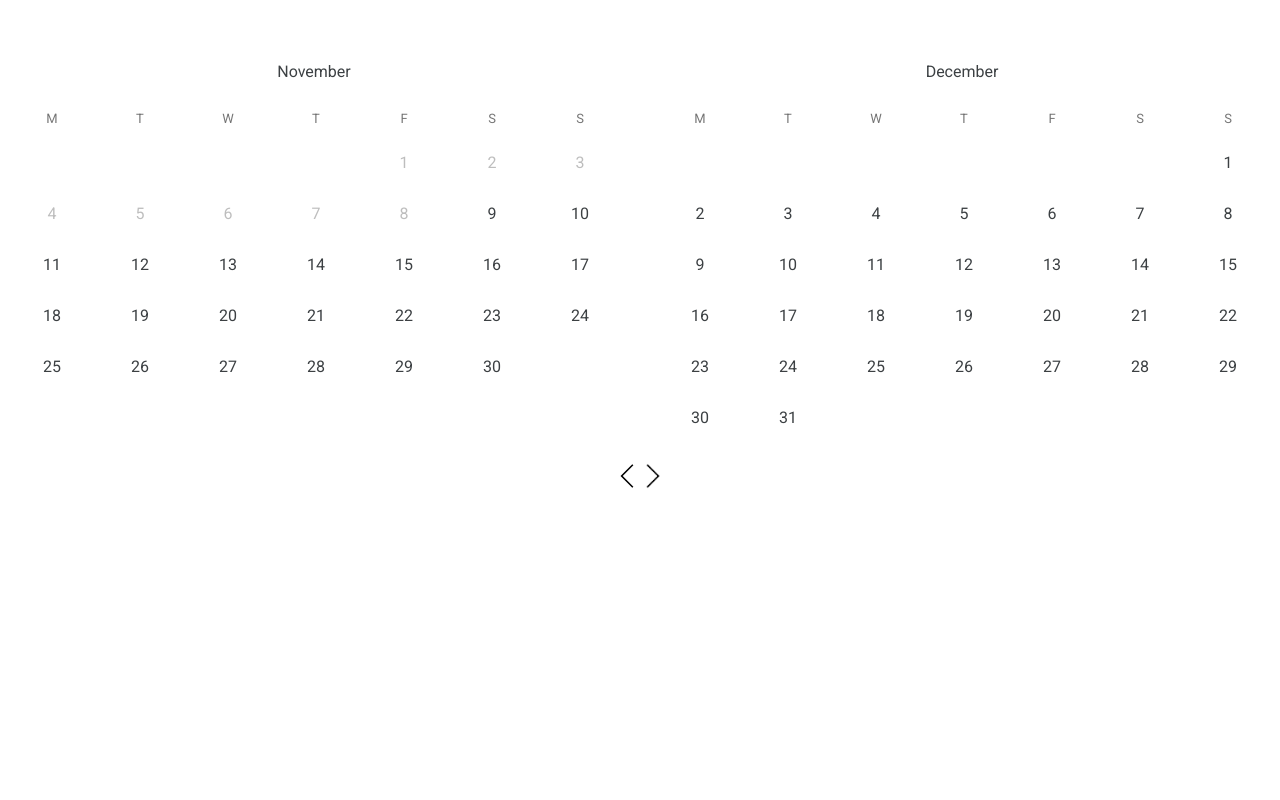
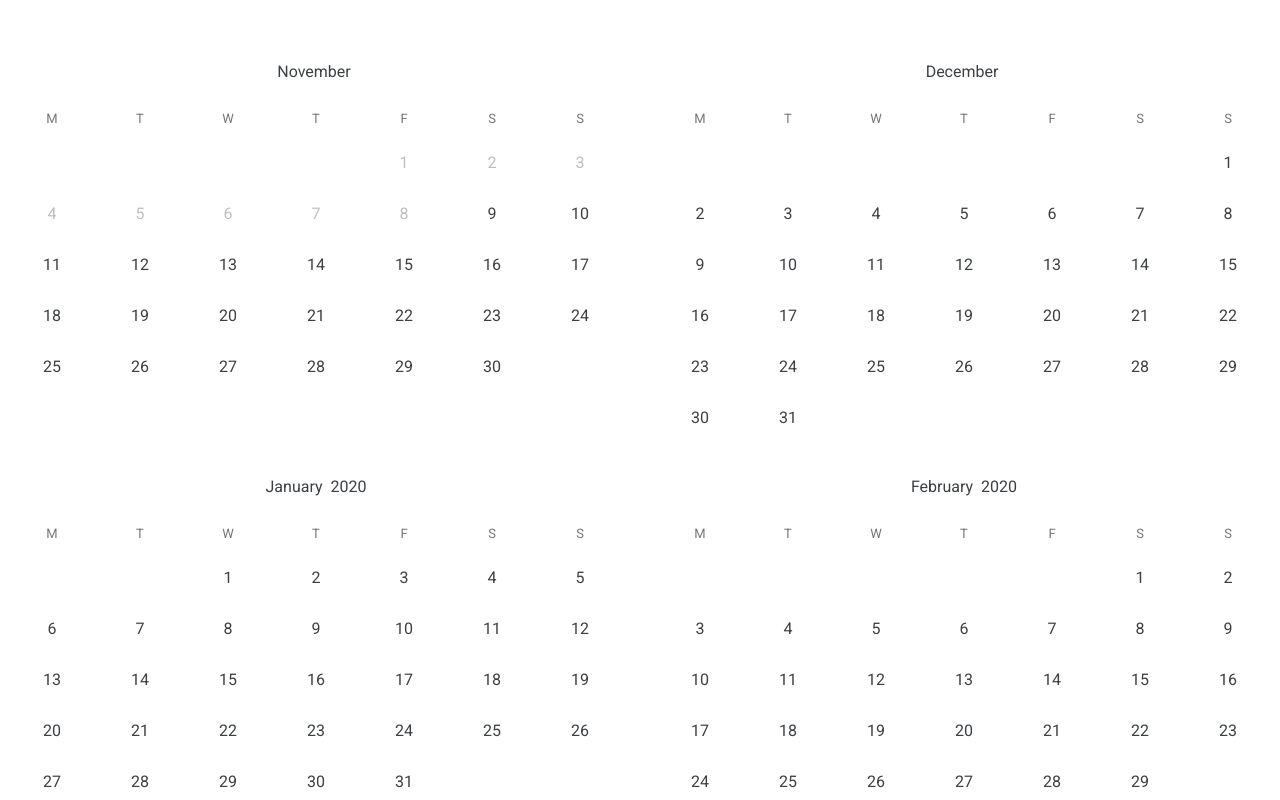
Before and after one commit to kurtlocker/date-picker, a Vue app: page / in a window 1280 px wide. Shown: the top 800 px of the page. Built offline with nearby package versions, Linux system fonts and the light colour scheme.

Commit message:
Adding mouse over logic

```diff
--- a/src/components/Calendar.vue
+++ b/src/components/Calendar.vue
@@ -23,7 +23,9 @@
           <button
             class="calendar__day-button"
             :disabled="isPast(day, internalDate, today)"
-            @click="handleEvent(day)"
+            @click="handleEvent('date-selected', day)"
+            @mouseenter="handleEvent('mouse-enter-date', day)"
+            @mouseleave="handleEvent('mouse-leave-date', day)"
           >{{ day }}</button>
         </li>
       </ul>
@@ -61,7 +63,10 @@ export default {
     /**
      * When the date prop changes, set the {@link internalDate} with the
      * new dateObj.
+     *
      * @param {Date} dateObj The dateObj
+     *
+     * @return {void}
      */
     date(dateObj) {
       this.internalDate = dateObj;
@@ -100,6 +105,7 @@ export default {
   computed: {
     /**
      * Returns the abbreviations of the days of the week as an object.
+     *
      * @return {Object}
      */
     weekDayMap() {
@@ -117,6 +123,7 @@ export default {
     },
     /**
      * Returns the number of days in the month.
+     *
      * @return {Number}
      */
     days() {
@@ -128,6 +135,7 @@ export default {
     /**
      * The number of days to offset before day 1 of the month starts.
      * Corresponds with blank cells in the calendar month.
+     *
      * @return {Number}
      */
     daysOffset() {
@@ -140,6 +148,7 @@ export default {
     },
     /**
      * The name of the month
+     *
      * @return {String}
      */
     month() {
@@ -147,6 +156,7 @@ export default {
     },
     /**
      * Determines if we should display the year.
+     *
      * @return {Boolean}
      */
     needsYear() {
@@ -160,7 +170,9 @@ export default {
   methods: {
     /**
      * The computed classes for the calendar cell..
+     *
      * @param {Number} day The day of the month
+     *
      * @return {Object}
      */
     getClasses(day) {
@@ -199,19 +211,27 @@ export default {
     },
     /**
      * Updates the calendar month by +|- 1.
+     *
      * @param {Number} n The month number to shift by
+     *
      * @return {void}
      */
     updateMonth(n) {
       this.internalDate = this.adjustedMonth(n, this.internalDate);
     },
     /**
-     * Emits the date-selected event.
+     * Emits {@link eventName} with the values of the event name, year, month,
+     * and day that the user selected.
+     *
+     * @param {String} eventName The event to emit
      * @param {Number} daySelected The day selected
+     *
+     * @return {void}
      */
-    handleEvent(daySelected) {
+    handleEvent(eventName, daySelected) {
       this.$emit(
-        "date-selected",
+        eventName,
+        eventName,
         this.internalDate.getFullYear(),
         this.internalDate.getMonth(),
         daySelected
@@ -272,7 +292,7 @@ $color_4: rgba(0, 0, 0, 0.26);
 }
 .calendar__cell--label {
   color: $color_2;
-  font-size: 13px;
+  font-size: small;
   padding: 0.5em;
 }
 </style>
--- a/src/components/DatePicker.vue
+++ b/src/components/DatePicker.vue
@@ -3,7 +3,9 @@
     <div class="date-picker__calendars">
       <calendar
         v-for="n in months"
-        @date-selected="handleDateSelected"
+        @date-selected="handleEvent"
+        @mouse-enter-date="handleEvent"
+        @mouse-leave-date="handleEvent"
         :date-classes="dateClasses"
         :date="adjustedMonth(n - 1, internalDate)"
         :key="`calendar-month-${n - 1}`"
@@ -30,6 +32,7 @@ export default {
     return {
       /**
        * The date object used for this instance.
+       *
        * @type {Date}
        */
       internalDate: this.date
@@ -50,7 +53,7 @@ export default {
     months: {
       type: Number,
       required: false,
-      default: 2,
+      default: 13
     },
     /**
      * The classes to append to the calendar day
@@ -68,6 +71,7 @@ export default {
   computed: {
     /**
      * Returns a new date whose month is +1 of {@link this.internalDate}.
+     *
      * @return {Date}
      */
     nextMonth() {
@@ -78,23 +82,27 @@ export default {
     /**
      * Updates the {@link this.internalDate} to a new date whose month has
      * been adjusted by {@link n}.
+     *
      * @param {Number} n The number of months to shift
+     *
      * @return {void}
      */
     updateMonth(n) {
       this.internalDate = this.adjustedMonth(n, this.internalDate);
     },
     /**
-     * Emits the date-selected event.
+     * Emits {@link eventName} with the values of the event name, year, month,
+     * and day that the user selected.
      *
-     * @param   {Number}  year   The selected year
-     * @param   {Number}  month  The selected month
-     * @param   {Number}  day    The selected day
+     * @param {String} eventName The event emitted from the Calendar component
+     * @param {Number} year The year emitted from the Calendar component
+     * @param {Number} month The month emitted from the Calendar component
+     * @param {Number} day The day emitted from the Calendar component
      *
-     * @return  {void}
+     * @return {void}
      */
-    handleDateSelected(year, month, day) {
-      this.$emit("date-selected", year, month, day);
+    handleEvent(eventName, year, month, day) {
+      this.$emit(eventName, eventName, year, month, day);
     }
   }
 };
--- a/src/components/TripDatePicker.vue
+++ b/src/components/TripDatePicker.vue
@@ -1,6 +1,11 @@
 <template>
   <div class="trip-date-picker">
-    <date-picker :date-classes="dateClasses" @date-selected="handleDateSelected" />
+    <date-picker
+      :date-classes="dateClasses"
+      @date-selected="handleDateSelected"
+      @mouse-enter-date="handleMouseEnterDate"
+      @mouse-leave-date="mouseOverDate = null"
+    />
   </div>
 </template>
 
@@ -18,17 +23,29 @@ export default {
     return {
       /**
        * Which date gets set next? Where 0 = departureDate; 1 = returnDate
+       *
        * @type {Number}
        */
       next: 0,
       /**
+       * The date representing a departure
+       *
        * @type {Date}
        */
       departureDate: null,
       /**
+       * The date representing a return
+       *
        * @type {Date}
        */
-      returnDate: null
+      returnDate: null,
+      /**
+       * The date recorded when a user hovers/mouse enters over an arbitrary
+       * calendar date.
+       *
+       * @type {Date}
+       */
+      mouseOverDate: null
     };
   },
   computed: {
@@ -76,8 +93,12 @@ export default {
      */
     datesInRange() {
       const range = [];
-      const { departureDate: d, returnDate: r } = this;
-      if (d && r) {
+      let { departureDate: d, returnDate: r, mouseOverDate: m } = this;
+
+      if ((d && r) || (d && !r && m && this.isLaterDate(m, d))) {
+        if (!r) r = m;
+        // TODO: there is a bug here calculating the days between two dates.
+        // observed when d = 2020 9 31 and r = 2020 10 2
         const timeDiff = r.getTime() - d.getTime();
         let days = Math.ceil(timeDiff / (1000 * 3600 * 24)) + 1;
         let inRangeDate = new Date(d.getFullYear(), d.getMonth(), d.getDate());
@@ -95,6 +116,15 @@ export default {
           inRangeDate.setDate(inRangeDate.getDate() + 1);
           --days;
         } while (days);
+
+        // If we have no return date and a "mouse over" date, add a class to the
+        //  date we're mousing over, in order to remove "in range" style.
+        if (!this.returnDate && m) {
+          range.push({
+            date: m,
+            classes: ["tentative-return"]
+          });
+        }
       }
       return range;
     }
@@ -102,7 +132,9 @@ export default {
   methods: {
     /**
      * Google Flights - observed behavior of date selection
-     * (D = departure date, R = return date, Next = Which variable gets set next)
+     *  D = departure date
+     *  R = return date
+     *  Next = Which variable gets set next
      *
      * Reset click:
      *  D = null
@@ -128,8 +160,19 @@ export default {
      *      D = Selected Date
      *      R = null
      *      Next = R
+     *
+     * This function handles the various states dictating which date, departure
+     * or return, the user should be selecting next based on their previous
+     * selection.
+     *
+     * @param {String} eventName The event emitted from the DatePicker component
+     * @param {Number} year The year emitted from the DatePicker component
+     * @param {Number} month The month emitted from the DatePicker component
+     * @param {Number} day The day emitted from the DatePicker component
+     *
+     * @return {void}
      */
-    handleDateSelected(year, month, day) {
+    handleDateSelected(eventName, year, month, day) {
       const { departureDate: d, returnDate: r } = this;
       const selectedDate = new Date(year, month, day);
       switch (this.next) {
@@ -170,6 +213,12 @@ export default {
             this.next = 1;
           }
           break;
+      }
+    },
+
+    handleMouseEnterDate(eventName, year, month, day) {
+      if (this.departureDate && !this.returnDate) {
+        this.mouseOverDate = new Date(year, month, day);
       }
     }
   }
@@ -262,7 +311,8 @@ $background_color_1: inherit;
           left: 50%;
         }
       }
-      &.return-date {
+      &.return-date,
+      &.tentative-return {
         &:before {
           right: 50%;
         }
@@ -272,7 +322,7 @@ $background_color_1: inherit;
           background: linear-gradient(to right, $color_1, $lighter-blue);
         }
       }
-      &.calendar__cell--last-day:not(.return-date) {
+      &.calendar__cell--last-day:not(.return-date):not(.tentative-return) {
         &:before {
           background: linear-gradient(to left, $color_1, $lighter-blue);
         }
```
